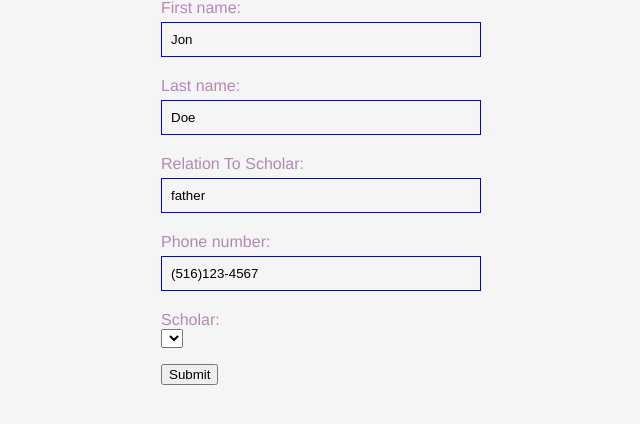
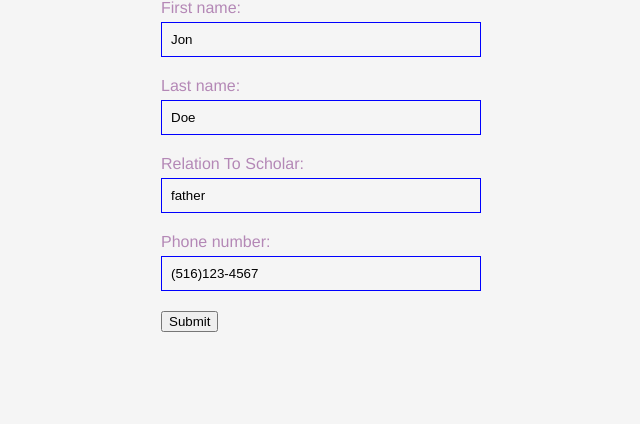
Before and after one commit to DanielleSmikle/Piggy_Back_Ride, a Django app: page /parents/new in a window 1280 px wide. Shown: the part 195-619 px from the top of the page, without its empty margins (79-719 px from the left). Run offline with Django 4.2, Linux system fonts and the light colour scheme; data that the repository does not hold is empty.

Commit message:
default field changed

```diff
--- a/piggy/models.py
+++ b/piggy/models.py
@@ -24,13 +24,9 @@ class Scholar(models.Model):
     teacher_Name = models.CharField(max_length = 20, default='Ms.Smikle')
     grade_Level = models.CharField(max_length = 4, default='4')
     room_Number = models.CharField(max_length = 4, default='110')
-    pickup_Method = models.CharField(max_length = 20, default= 'Bus #280')
+    pickup_Method = models.CharField(max_length = 250, default= 'Let us know if there will be any changes this week!')
     photo_url= models.TextField(default='https://tse1.mm.bing.net/th?id=OIP.o-paU20ODu6RRuU9ZIMCcQHaHa&pid=Api&P=0')
-    Monday= models.TextField(default="How will your scholar get home today?")
-    Tuesday= models.TextField(default="How will your scholar get home today?")
-    Wednesday= models.TextField(default="How will your scholar get home today?")
-    Thursday= models.TextField(default="How will your scholar get home today?")
-    Friday= models.TextField(default="How will your scholar get home today?")
+
 
 
     def __str__(self):
--- a/piggy/templates/piggy/scholar_detail.html
+++ b/piggy/templates/piggy/scholar_detail.html
@@ -9,11 +9,7 @@
 <h2>{{scholar.grade_Level}}</h2>
 <h2>{{scholar.room_Number}}</h2>
 <h2>{{scholar.pickup_Method}}</h2>
-<h2>{{scholar.Monday}}</h2>
-<h2>{{scholar.Tuesday}}</h2>
-<h2>{{scholar.Wednesday}}</h2>
-<h2>{{scholar.Thursday}}</h2>
-<h2>{{scholar.Friday}}</h2>
+
 
 <img src="{{scholar.photo_url}}" class="child-photo"/>
 
--- a/piggy/views.py
+++ b/piggy/views.py
@@ -55,7 +55,7 @@ class ScholarDelete(DeleteView):
 
 class ParentCreate(CreateView):
     model = Parent
-    fields = ['first_name','last_name', 'relation_To_Scholar', 'phone_number','scholar']
+    fields = ['first_name','last_name', 'relation_To_Scholar', 'phone_number']
     template_name = 'piggy/parent_form.html'
     success_url= '/parents/'
 
@@ -82,6 +82,7 @@ def scholar_list(request):
 
 def parent_list(request):
     parents = Parent.objects.all()
+    print(parents)
     return render(request, 'piggy/parent_list.html', {'parents': parents})
 
 @login_required
```
Also changed, not shown: piggy/templates/piggy/parent_list.html (+5 -5 lines), piggy/migrations/0018_remove_scholar_friday_remove_scholar_monday_and_more.py (added), piggy/migrations/0019_alter_scholar_pickup_method.py (added).
